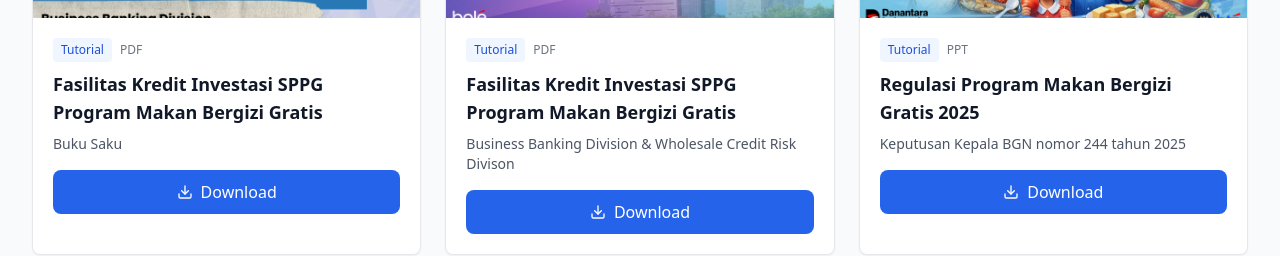
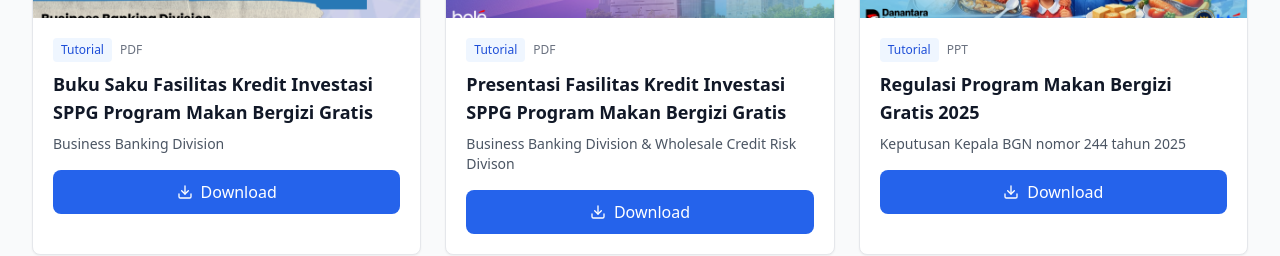
Before and after one commit to NicholasMiko/document-hub, a React (Create React App) app: page / in a window 1280 px wide. Shown: the part 406-662 px from the top of the page. Built offline with nearby package versions, Linux system fonts and the light colour scheme.

Commit message:
update documents and thumbnails

```diff
--- a/src/App.js
+++ b/src/App.js
@@ -9,8 +9,8 @@ const DocumentHub = () => {
   const [documents] = useState([
     {
       id: 1,
-      title: 'Fasilitas Kredit Investasi SPPG Program Makan Bergizi Gratis',
-      description: 'Buku Saku',
+      title: 'Buku Saku Fasilitas Kredit Investasi SPPG Program Makan Bergizi Gratis',
+      description: 'Business Banking Division',
       category: 'Tutorial',
       type: 'pdf',
       thumbnail: '/images/Screenshot 2026-01-14 083552.png',
@@ -18,7 +18,7 @@ const DocumentHub = () => {
     },
     {
       id: 2,
-      title: 'Fasilitas Kredit Investasi SPPG Program Makan Bergizi Gratis',
+      title: 'Presentasi Fasilitas Kredit Investasi SPPG Program Makan Bergizi Gratis',
       description: 'Business Banking Division & Wholesale Credit Risk Divison',
       category: 'Tutorial',
       type: 'pdf',
```
